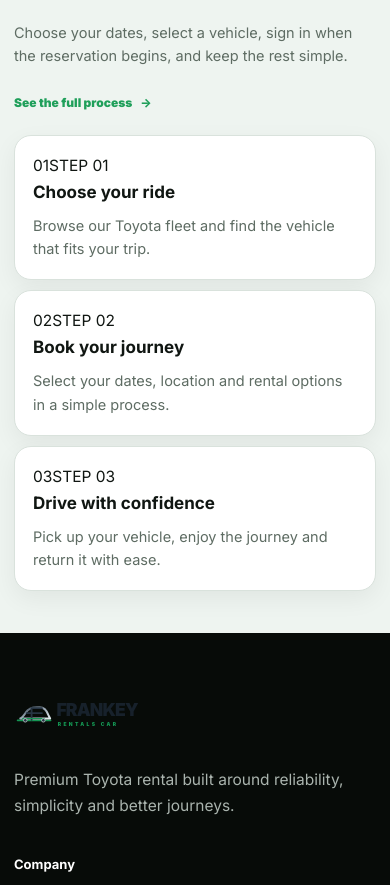
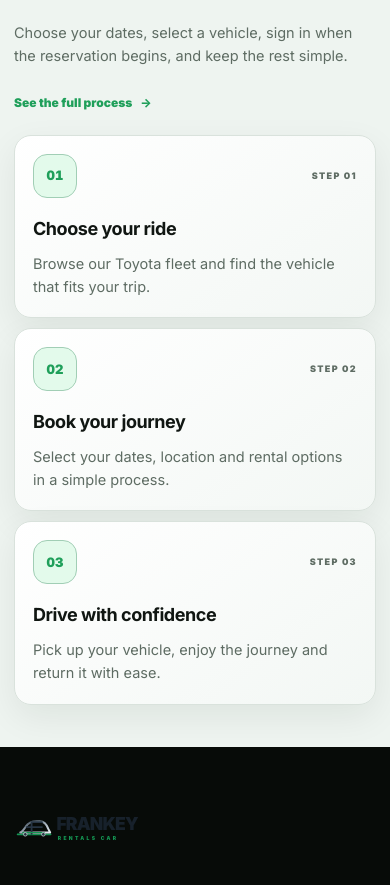
Before and after one commit to franyelmartinez618-cloud/EcoFusion-RentalCars2.0, a React (Vite) app in the folder frontend/: page / in a window 390 px wide. Shown: the part 2681-3566 px from the top of the page. Built offline with nearby package versions, Linux system fonts and the light colour scheme; no server answers.

Commit message:
Polish homepage process cards and responsive spacing

```diff
--- a/frontend/src/pages/Home/Home.css
+++ b/frontend/src/pages/Home/Home.css
@@ -26,3 +26,48 @@
 
 /* Correcciones visuales EcoFusion */
 @media(min-width:981px){.home-hero__grid{grid-template-columns:1fr 1fr}.home-fleet-grid{grid-template-columns:repeat(3,1fr)}.home-fleet-tile--large{min-height:340px}}
+
+
+/* Premium process cards: numbers replace decorative glyphs and keep each step easy to scan. */
+.home-section--muted { padding: clamp(58px, 7vw, 86px) 0; }
+.home-process { grid-template-columns: 1fr; gap: 28px; align-items: start; }
+.home-process__intro { max-width: 720px; }
+.home-process__intro h2 { max-width: 650px; }
+.home-process__intro p { max-width: 620px; font-size: 14px; line-height: 1.7; }
+.home-process__cards { grid-template-columns: repeat(3, minmax(0, 1fr)); gap: 16px; }
+.home-process__cards article {
+    position: relative;
+    min-width: 0;
+    min-height: 224px;
+    padding: 25px;
+    overflow: hidden;
+    border: 1px solid var(--color-border);
+    border-radius: 22px;
+    background: linear-gradient(145deg, var(--color-card), color-mix(in srgb, var(--color-surface) 72%, var(--color-card)));
+    box-shadow: var(--shadow-card);
+    transition: transform var(--motion-fast) var(--ease-standard), border-color var(--motion-fast), box-shadow var(--motion-fast);
+}
+.home-process__cards article:hover { transform: translateY(-4px); border-color: color-mix(in srgb, var(--color-primary) 48%, var(--color-border)); box-shadow: var(--shadow-hover); }
+.home-process__card-top { display: flex; align-items: center; justify-content: space-between; gap: 10px; }
+.home-process__number {
+    display: grid;
+    place-items: center;
+    width: 44px;
+    height: 44px;
+    border: 1px solid color-mix(in srgb, var(--color-primary) 30%, var(--color-border));
+    border-radius: 14px;
+    background: var(--color-primary-light);
+    color: var(--color-primary);
+    font-size: 13px;
+    font-weight: 950;
+    font-variant-numeric: tabular-nums;
+}
+.home-process__label { color: var(--color-text-secondary); font-size: 9px; font-weight: 900; letter-spacing: .15em; }
+.home-process__cards h3 { margin-top: 23px; font-size: 18px; letter-spacing: -.025em; }
+.home-process__cards p { margin-top: 9px; color: var(--color-text-secondary); font-size: 13px; line-height: 1.7; }
+@media (max-width: 820px) { .home-process__cards { grid-template-columns: repeat(2, minmax(0, 1fr)); } }
+@media (max-width: 560px) {
+    .home-process__cards { grid-template-columns: 1fr; }
+    .home-process__cards article { min-height: 0; padding: 22px; }
+    .home-process__cards h3 { margin-top: 17px; }
+}
```
